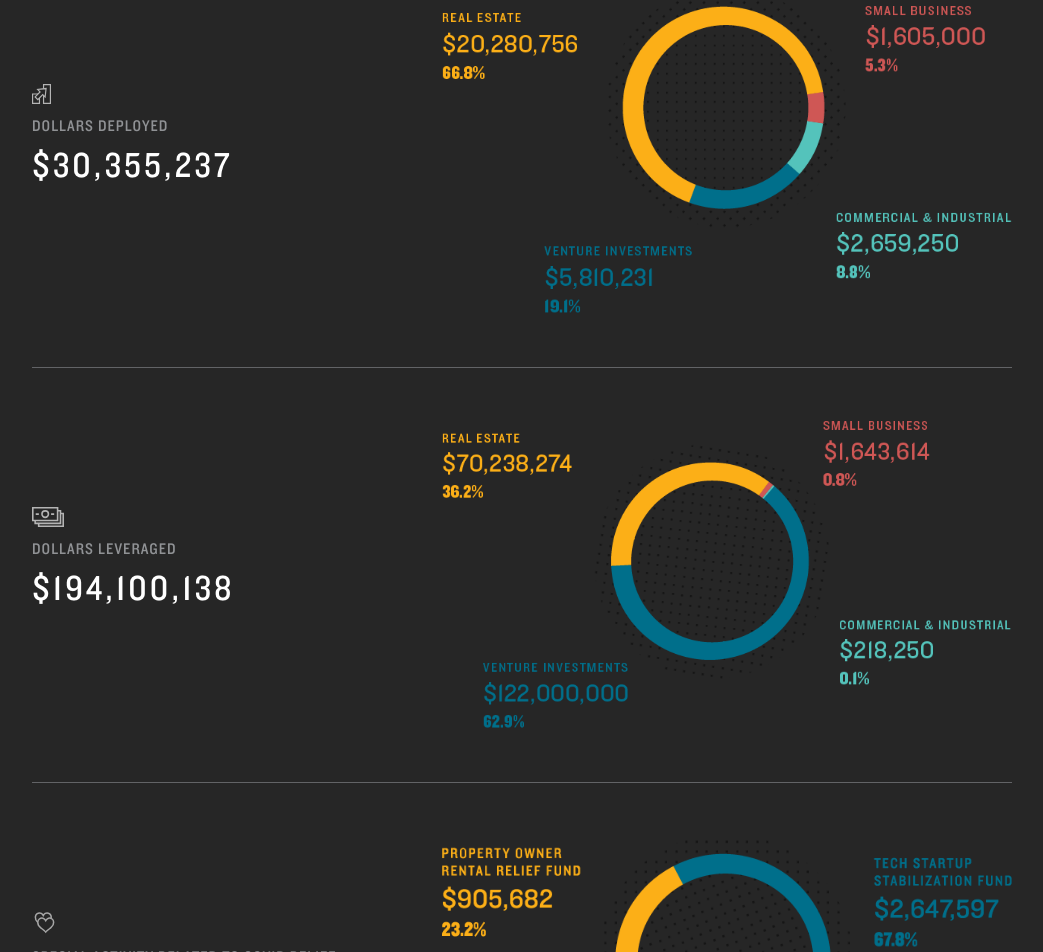
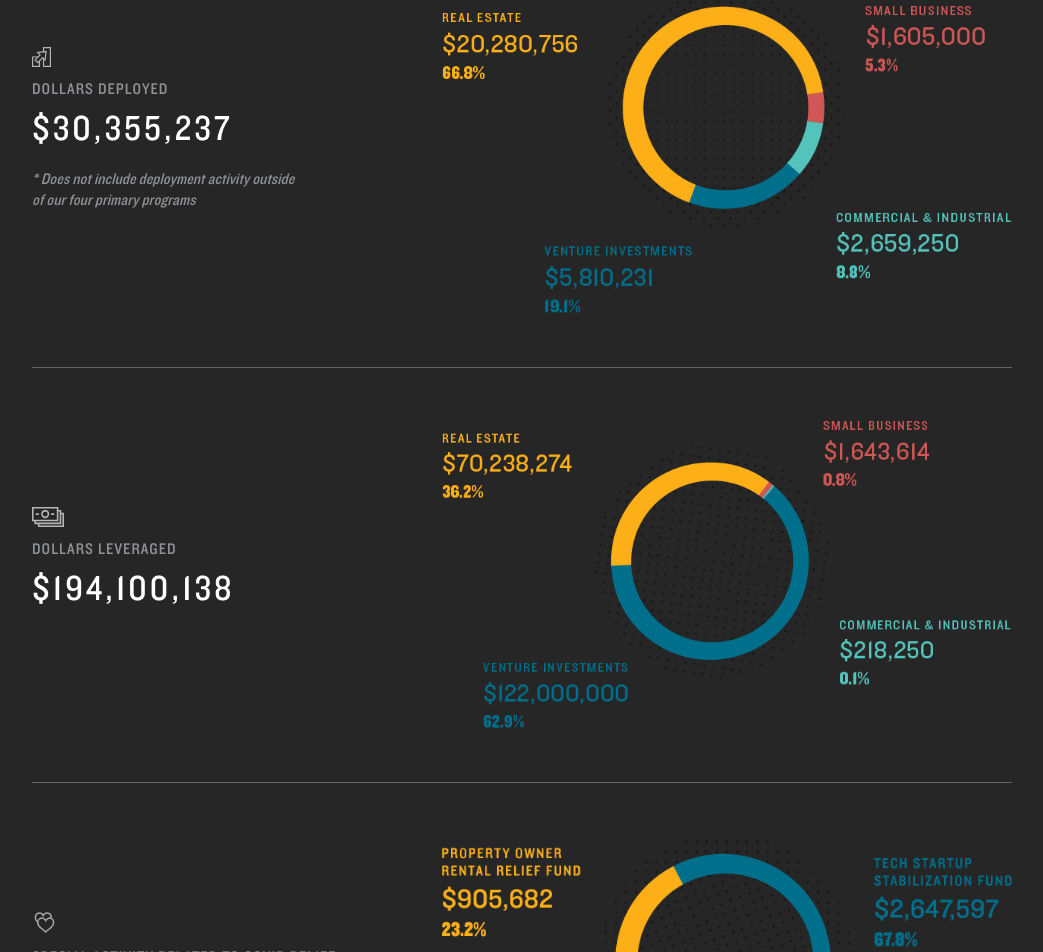
Before and after one commit to itsbrittaleigh/invest-detroit, a React (Create React App) app: page /2020-annual-report in a window 1280 px wide. Shown: the part 1385-2337 px from the top of the page, without its empty margins (118-1161 px from the left). Built offline with nearby package versions, Linux system fonts and the light colour scheme.

Commit message:
:speech_balloon: copy edits

```diff
--- a/src/components/annual-report/KeyMetrics.jsx
+++ b/src/components/annual-report/KeyMetrics.jsx
@@ -133,6 +133,13 @@ const KeyMetrics = () => {
               <img className="key-metrics-statistic__image" src={dollarsDeployedIcon} alt="Two people" />
               <p className="key-metrics-statistic__label color--white">Dollars Deployed</p>
               <p className="key-metrics-statistic__number color--white">$30,355,237</p>
+              <p style={{ color: '#909295' }}>
+                <i>
+                  * Does not include deployment activity outside
+                  <br />
+                  of our four primary programs
+                </i>
+              </p>
             </div>
             <img className="pie-chart__image" src={Deployment} alt="Pie chart of dollars deployed; 66.8% real estate; 19.1% venture investments; 8.8% commercial and industrial; 5.3% small" />
           </div>
```
